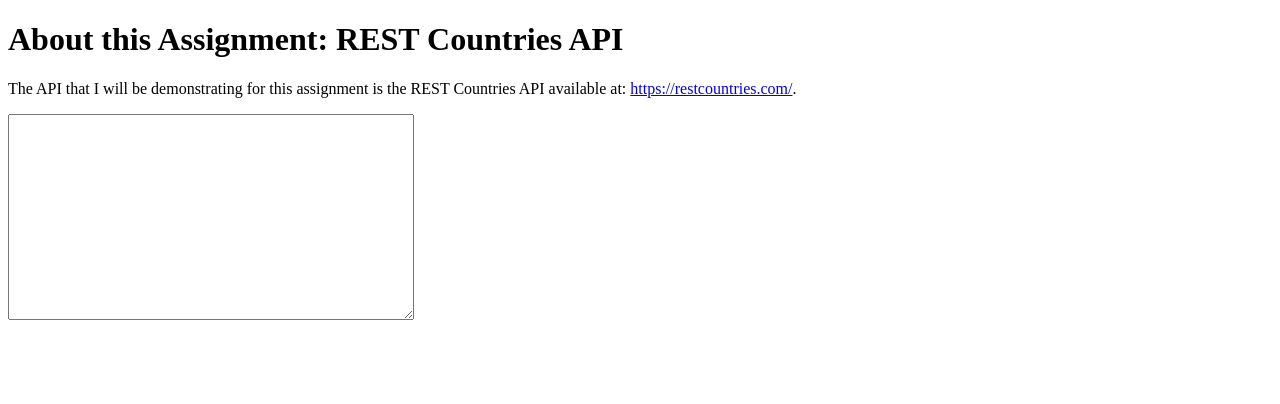
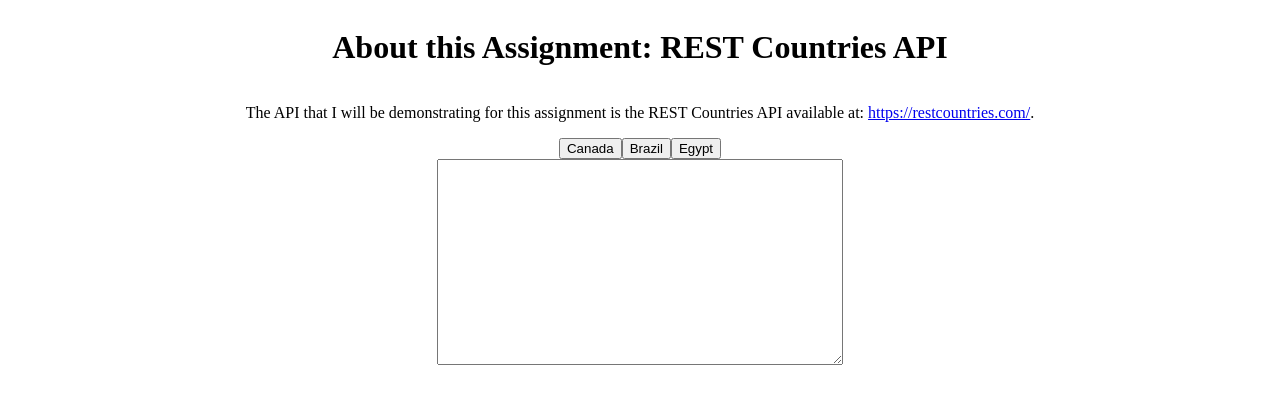
Before and after one commit to Mackintac/JS-Assignment-3, a plain HTML site: page index.html in a window 1280 px wide. Drawn offline with Linux system fonts and the light colour scheme; no server answers.

Commit message:
add buttons for changing the object currently being used for examples

```diff
--- a/css/styles.css
+++ b/css/styles.css
@@ -1,3 +1,17 @@
+body {
+  display: flex;
+  flex-direction: column;
+  align-items: center;
+  justify-content: center;
+}
+
+.button_container {
+  display: flex;
+  flex-direction: row;
+  align-items: center;
+  justify-content: center;
+}
+
 .response_area {
   white-space: pre;
   height: 200px;
--- a/index.html
+++ b/index.html
@@ -15,6 +15,11 @@
       Countries API available at:
       <a href="https://restcountries.com">https://restcountries.com/</a>.
     </p>
+    <div class="button_container">
+      <button id="button-canada">Canada</button>
+      <button id="button-brazil">Brazil</button>
+      <button id="button-egypt">Egypt</button>
+    </div>
 
     <textarea
       class="response_area"
```
